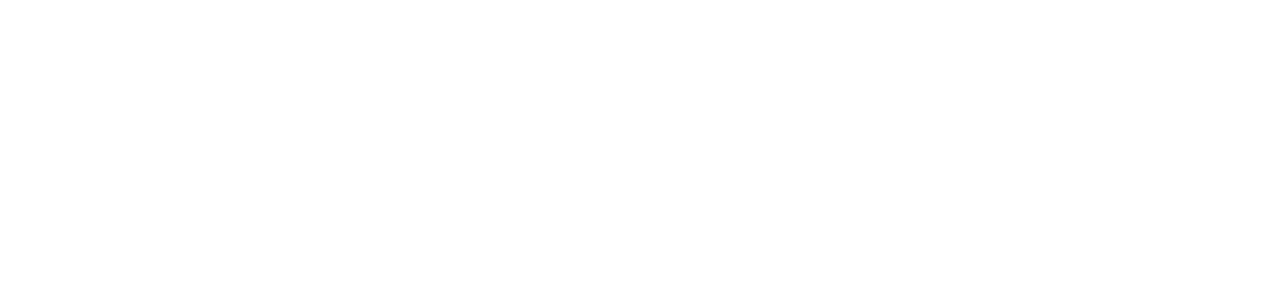
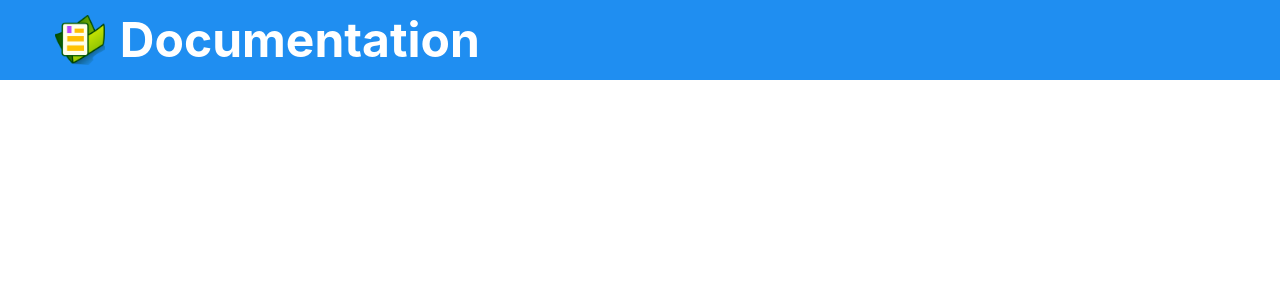
Before and after one commit to RaiBnod/rapid-platform, a React (Create React App) app: page /1/1 in a window 1280 px wide. Shown: the top 300 px of the page. Built offline with nearby package versions, Linux system fonts and the light colour scheme.

Commit message:
- Integration of scss - Header creation

```diff
--- a/package.json
+++ b/package.json
@@ -22,6 +22,7 @@
     "eslint-plugin-react": "^7.19.0",
     "husky": "^4.2.5",
     "lint-staged": "^10.2.2",
+    "node-sass": "^4.14.1",
     "prettier": "^2.0.5"
   },
   "scripts": {
--- a/src/App.js
+++ b/src/App.js
@@ -1,11 +1,14 @@
 import React from 'react';
 import { BrowserRouter as Router, Route, Switch } from 'react-router-dom';
+import './styles/style.scss';
+import Header from './components/Header';
 import Home from './components/Home';
 
 function App() {
   return (
     <div className="App">
       <Router>
+        <Header />
         <Switch>
           <Route path="/" exact>
             <Home />
--- /dev/null
+++ b/src/components/Header.js
@@ -0,0 +1,18 @@
+import React from 'react';
+import { Link } from 'react-router-dom';
+import logo from '../logo.png';
+
+function Header() {
+  return (
+    <div className="header-wrapper">
+      <div className="header" style={{ float: 'left' }}>
+        <Link to="/" className="logo">
+          <img src={logo} alt="logo" />
+        </Link>
+        <h1>Documentation</h1>
+      </div>
+    </div>
+  );
+}
+
+export default Header;
--- /dev/null
+++ b/src/styles/_variables.scss
@@ -0,0 +1,5 @@
+$global-margin: 40px;
+
+$header-color: #1f8ef1;
+$header-height: 80px;
+$logo-height: 50px;
--- /dev/null
+++ b/src/styles/header.scss
@@ -0,0 +1,30 @@
+@import 'variables';
+
+.header-wrapper {
+  height: $header-height;
+  background: $header-color;
+
+  .header {
+    margin: 0 $global-margin;
+    display: inline-flex;
+
+    .logo {
+      :hover {
+        cursor: pointer;
+      }
+
+      padding: 15px;
+      height: $logo-height;
+
+      img {
+        height: $logo-height;
+      }
+    }
+
+    h1 {
+      line-height: $header-height;
+      color: white;
+      font-size: 48px;
+    }
+  }
+}
--- /dev/null
+++ b/src/styles/style.scss
@@ -0,0 +1,7 @@
+@import 'variables';
+@import 'header';
+
+* {
+  margin: 0;
+  padding: 0;
+}
```
Also changed, not shown: src/logo.png (added), 1 other file (tests, documents, lock files or other folders).
